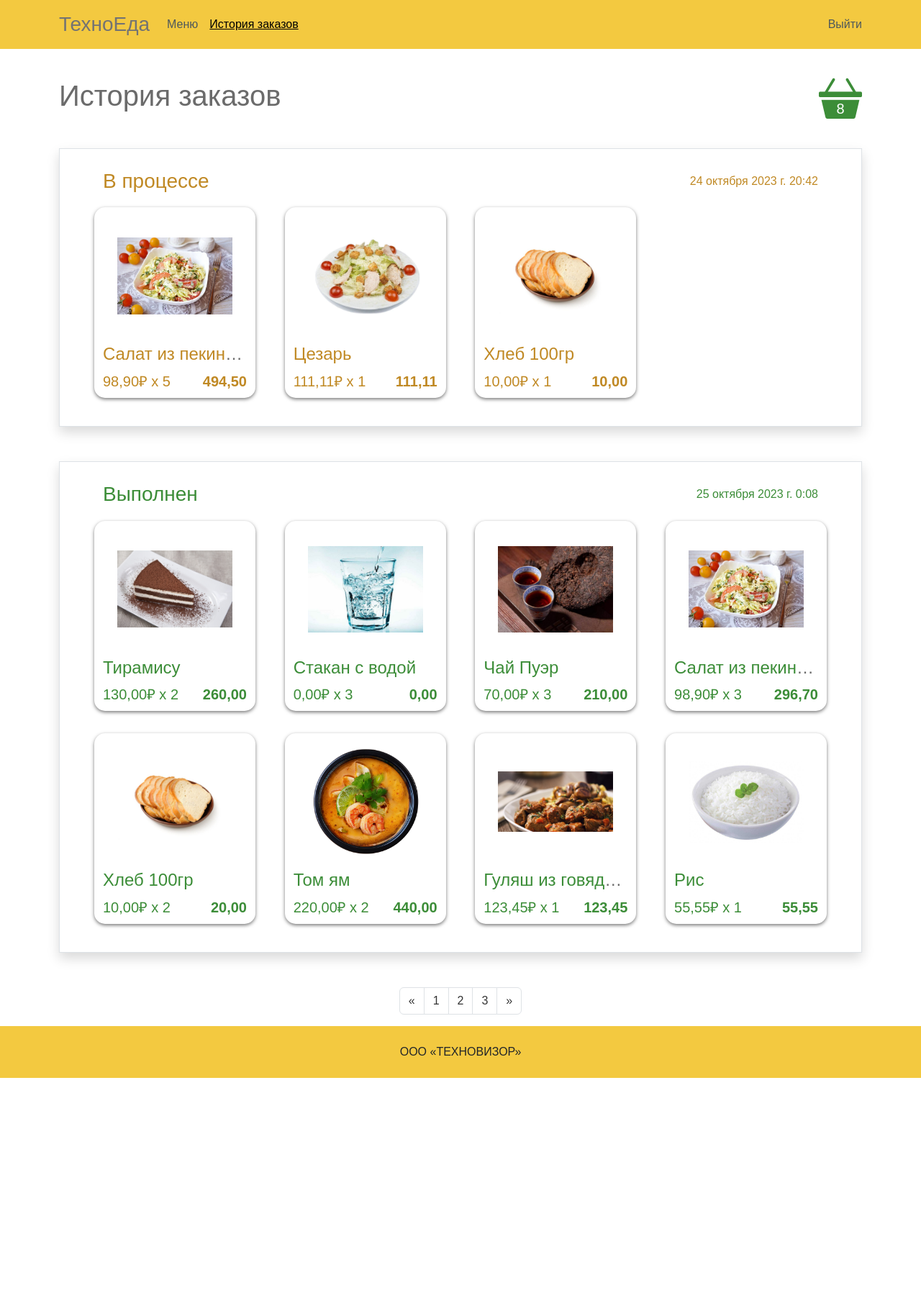
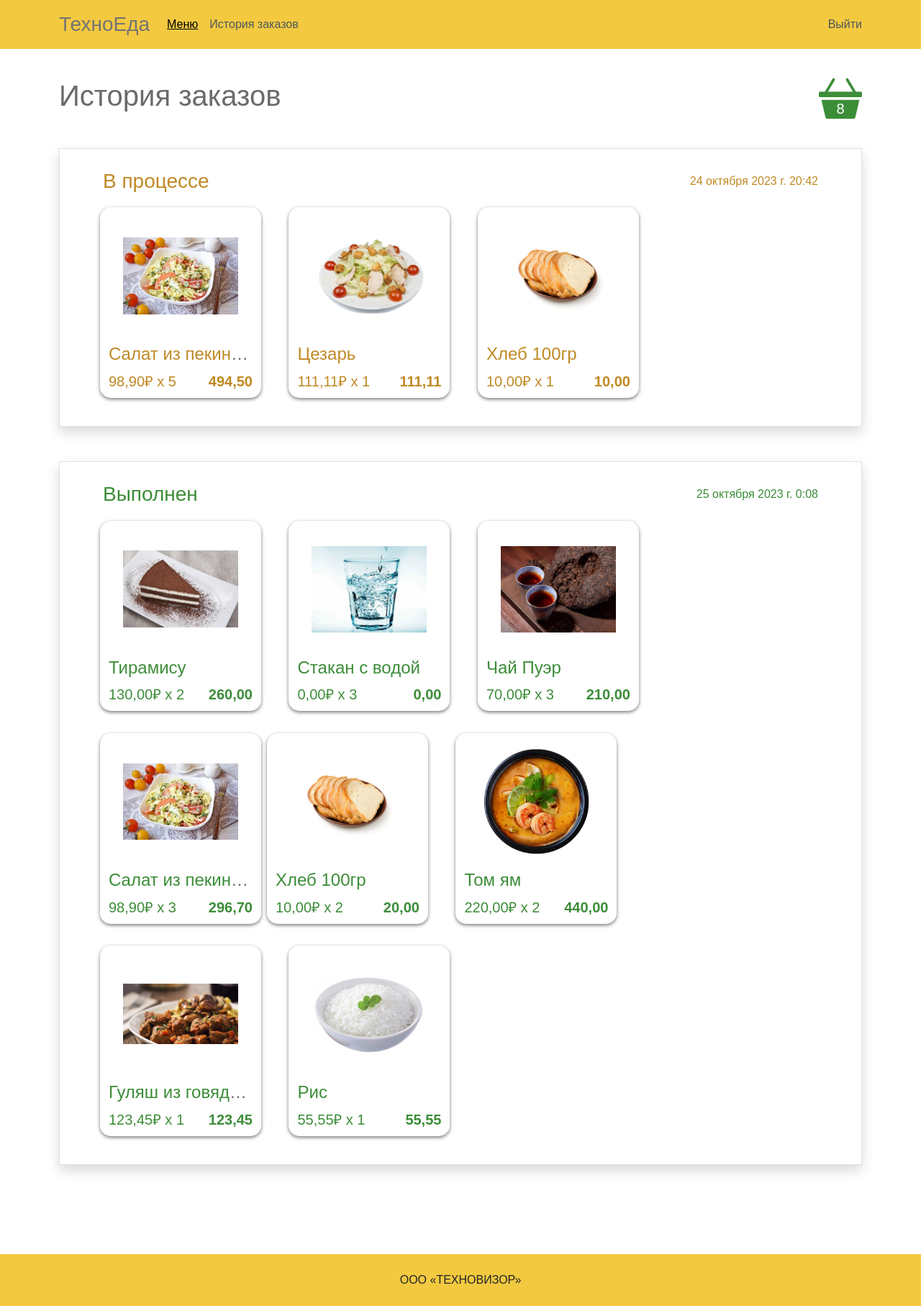
Before and after one commit to creaexo/Tehnovizor, a Django app: page /history in a window 1280 px wide. Shown: the whole page at 72% size. Before the commit the page ends 1498 px from the top, so only its background shows below. Run offline with Django 4.2, Linux system fonts and the light colour scheme; a user stored in the database is signed in; data comes from the database, SQL or seed files in the repository; both versions use the stored data as it was after the commit.

Commit message:
Creation History, Fix bags

```diff
--- a/mainapp/models.py
+++ b/mainapp/models.py
@@ -40,7 +40,7 @@ class Dish(models.Model):
     proteins = models.DecimalField(verbose_name='Белки',max_digits=5, decimal_places=1, blank=True)
     fats = models.DecimalField(verbose_name='Жиры',max_digits=5, decimal_places=1, blank=True)
     carb = models.DecimalField(verbose_name='Углеводы',max_digits=5, decimal_places=1, blank=True)
-    description = models.TextField(verbose_name='Описание', blank=True)
+    description = models.TextField(verbose_name='Состав/Описание', blank=True)
     price = models.DecimalField(verbose_name='Цена',max_digits=5, decimal_places=2)
 
     def get_product_url(obj):
--- a/mainapp/static/css/style.css
+++ b/mainapp/static/css/style.css
@@ -11,6 +11,7 @@
 body{
     position: relative;
     min-height: 100vh;
+    padding-bottom: 76px;
 }
 .h1, .h2, .h3, .h4, .h5, .h6, h1, h2, h3, h4, h5, h6 {
     color: #6b6b6b;
@@ -378,3 +379,115 @@ footer{
 button.change{
     border: none;
 }
+
+.person{
+    margin-bottom: 152px;
+}
+@media screen and (width < 576px){
+select.form-select-sm.sort-by.btn.btn-secondary.dropdown-toggle{
+    margin: 10px 0 10px 0;
+}
+}
+@media screen and (width > 576px) and (width < 768px){
+    select.form-select-sm.sort-by.btn.btn-secondary.dropdown-toggle{
+    margin: 10px 0 10px 0;
+}
+        .product-cart{
+    width: 242px;
+            margin: 0 0 28px 0;
+
+}        .product-cart:nth-child(2n){
+    margin-left: 30px;
+
+}
+}
+@media screen and (width > 768px) and (width < 992px) {
+
+    .col-lg-8.col-md-6.d-flex.me-3, .col-lg-2.col-md-3 {
+    width: -webkit-fill-available;
+}
+select.form-select-sm.sort-by.btn.btn-secondary.dropdown-toggle{
+    margin: 10px 0 10px 0;
+}
+.min-h-800, section.min-h-800 {
+    min-height: 750px;
+}
+        .product-cart{
+    width: 210px;
+
+}        .product-cart:nth-child(3n+2){
+    margin-right: 33px;
+    margin-left: 33px;
+
+}
+                .product-cart .product-thumb a{
+            height: 220px;
+
+}
+                .product-cart{
+                    margin-right: 0;
+                }
+input.form-control.d-flex.me-4 {
+    margin-left: 10px;
+}
+input.form-control.d-flex.me-4 {
+    margin-right: 10px!important;
+}
+}
+@media screen and (width > 992px) and (width < 1200px) {
+input.form-control.d-flex.me-4{
+    width: 400px;
+}
+.min-h-800, section.min-h-800 {
+    min-height: 750px;
+}
+        .product-cart{
+    width: 290px;
+            margin: 0 0px 33px 0px!important;
+}
+    .product-cart:nth-child(3n+2){
+        margin: 0 33px 33px 33px !important;}
+
+        }
+        .product-cart .product-thumb a{
+        height: 220px;
+
+        }
+        .product-cart{
+            margin-right: 0;
+        }
+    input.form-control.d-flex.me-4 {
+        margin-left: 10px;
+    }
+    input.form-control.d-flex.me-4 {
+        margin-right: 10px!important;
+    }
+
+@media screen and (width > 1200px) {
+
+.min-h-800, section.min-h-800 {
+    min-height: 750px;
+}
+.product-cart {
+    box-shadow: 0 2px 5px 0 rgba(0, 0, 0, 0.527);
+    transition: all .3s;
+    margin: 8px !important;
+    border-radius: 15px;
+    width: 22%!important;
+    margin-right: 3% !important;
+    margin-bottom: 1.5% !important;
+    margin-top: 1.5% !important;
+}
+    .product-cart:nth-child(4n){
+    margin-right: 0!important;
+}
+
+
+
+
+
+.w-90{
+    width: 90%;
+    height: auto;
+}
+}
--- a/mainapp/templates/base.html
+++ b/mainapp/templates/base.html
@@ -26,19 +26,19 @@
                <span class="navbar-toggler-icon"></span>
             </button>
             <div class="collapse navbar-collapse show" id="navbarText">
-               <ul class="navbar-nav me-auto mbz-2 mb-xl-0">
+               <ul class="navbar-nav me-auto mb-2 mb-xl-0">
                   <li class="nav-item">
-                     <a class="nav-link {% if active == 'menu' %}active{% endif %} fs-6" aria-current="page" href="{% url 'main' %}">Меню</a>
+                     <a class="nav-link active fs-6" aria-current="page" href="{% url 'main' %}">Меню</a>
                   </li>
                   <li class="nav-item">
-                     <a class="nav-link fs-6 {% if active == 'history' %}active{% endif %}" href="{% url 'history' %}">История заказов</a>
+                     <a class="nav-link fs-6" href="{% url 'history' %}">История заказов</a>
                   </li>
                </ul>
                 {% if request.user.is_authenticated %}
                <a class="nav-link" href="{% url 'logout' %}">Выйти</a>
                     {% else %}
 
-               <a class="nav-link {% if active == 'login' %}active{% endif %}" href="{% url 'login' %}">Авторизация</a>
+               <a class="nav-link" href="{% url 'login' %}">Авторизация</a>
                 {% endif %}
 
             </div>
@@ -62,10 +62,10 @@
 
                   <div class="search_content row g-4 d-flex justify-content-between align-items-center mt-3">
                      <a data-toggle="collapse" href="#collapseExample" role="button" aria-expanded="false"
-                        aria-controls="collapseExample" class="advanced col-md-1 ms-3">
+                        aria-controls="collapseExample" class="advanced text-nowrap col-md-3 col-lg-1 ms-3">
                         Фильтры <i class="bi bi-sort-down"></i>
                      </a>
-                     <div class="col-md-2">
+                     <div class="col-lg-2 col-md-3">
 
                         <select class="form-select-sm sort-by btn btn-secondary dropdown-toggle" name="sort_by" form="search">
 
@@ -82,7 +82,7 @@
                         <input type="text" class="form-control d-flex me-4"
                            placeholder="Введите название блюда" form="search" name="s">
                               <button class="search_btn btn btn-secondary btn-block me-5" form="search"><i class="bi bi-search"></i></button>
-                              <a href="{% url 'lucky' %}" class="btn col-md-2 lucky">Мне повезёт!</a>
+                              <a href="{% url 'lucky' %}" class="btn col-lg-2 col-md-4 lucky">Мне повезёт!</a>
                      </div>
 
                   </div>
--- a/mainapp/templates/checkout.html
+++ b/mainapp/templates/checkout.html
@@ -2,7 +2,7 @@
 
 {% load static %}
 {% block content %}
-   <section class="main-content min-h-800">
+   <section class="main-content min-h-800 mb-4 ">
 
       <h1 class="my-4 container">Оформление заказа</h1>
       <table class="table container">
--- a/mainapp/templates/history.html
+++ b/mainapp/templates/history.html
@@ -50,23 +50,6 @@
             </div>
              {% endfor %}
          </div>
-         <nav class="d-flex justify-content-center my-3">
-            <ul class="pagination">
-               <li class="page-item">
-                  <a class="page-link" href="#" aria-label="Предыдущая">
-                     <span aria-hidden="true">&laquo;</span>
-                  </a>
-               </li>
-               <li class="page-item"><a class="page-link" href="#">1</a></li>
-               <li class="page-item"><a class="page-link" href="#">2</a></li>
-               <li class="page-item"><a class="page-link" href="#">3</a></li>
-               <li class="page-item">
-                  <a class="page-link" href="#" aria-label="Следующая">
-                     <span aria-hidden="true">&raquo;</span>
-                  </a>
-               </li>
-            </ul>
-         </nav>
       </div>
    </section>
 {% endblock content %}
```
Also changed, not shown: db.sqlite3.
